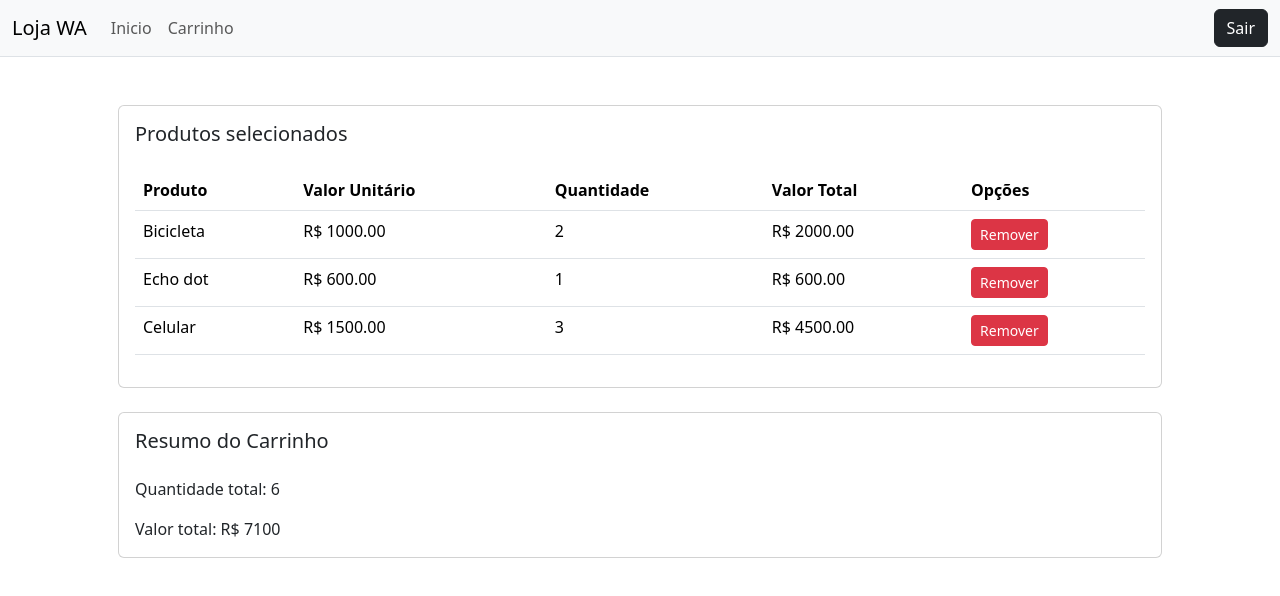
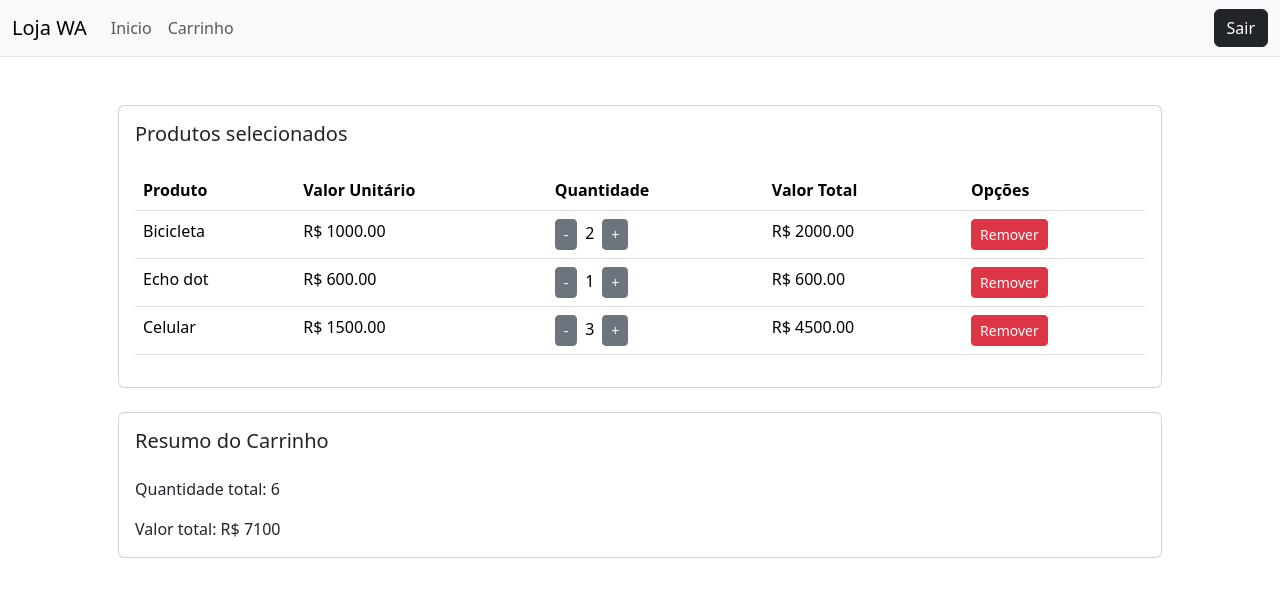
Before and after one commit to SaileSC/WebAcademy-React, a Next.js app: page /carrinho in a window 1280 px wide. Shown: the top 596 px of the page. Built offline with nearby package versions, Linux system fonts and the light colour scheme.

Commit message:
uso de reducer

```diff
--- a/src/app/carrinho/page.tsx
+++ b/src/app/carrinho/page.tsx
@@ -1,30 +1,70 @@
 "use client";
-import React from "react";
+import React, { useReducer } from "react";
 import ListagemCarrinho from "../components/ListagemCarrinho/ListagemCarrinho";
 import { mockItensCarrinho } from "../mock/mockItensCarrinho";
 import { ItemCarrinho } from "../types/ItemCarrinho";
 import { ResumoCarrinho } from "../components/ResumoCarrinho/ResumoCarrinho";
 
+interface State{
+  itensCarrinho:ItemCarrinho[]
+}
+
+type Action =  { type: "aumentar_qtd"; id: string } |  { type: "diminuir_qtd"; id: string } | { type: "remover"; id: string }
+
+const reducerItensCarrinho = (state:State, action:Action):State => {
+  switch(action.type) {
+    case "aumentar_qtd":
+      return {...state,
+        itensCarrinho: state.itensCarrinho.map((item) =>
+        item.id == action.id ?
+        {...item, quantidade: item.quantidade + 1} :
+        item )
+      };
+    case "diminuir_qtd":
+      return {...state,
+        itensCarrinho: state.itensCarrinho.map((item) =>
+        item.id == action.id && item.quantidade > 0 ?
+        {...item, quantidade: item.quantidade - 1} :
+        item )
+      };
+    case "remover":
+      return {...state,
+        itensCarrinho: state.itensCarrinho.filter(
+          (item) => item.id != action.id)
+        };
+    default:
+        throw new Error();
+  }
+}
+
 export default function Carrinho() {
-  const listaProdutos = mockItensCarrinho;
-  const [listaCarrinho, setListaCarrinho] = React.useState<ItemCarrinho[]>(listaProdutos)
+  const [state, dispath] = useReducer(reducerItensCarrinho , {itensCarrinho: mockItensCarrinho})
 
   const removeProduto = (id:string) =>{
-    setListaCarrinho(itens => itens.filter(prod => prod.id != id))
+    dispath({type:"remover", id:id});
+  }
+
+  const aumentaQuantidade = (id:string) =>{
+    dispath({type:"aumentar_qtd", id:id});
+  }
+
+  const diminuiQuantidade = (id:string) =>{
+    dispath({type:"diminuir_qtd", id:id});
   }
 
   const getQuantidadeItensCarrinho = ():number =>{
-    return listaCarrinho.reduce((sum, item) => sum + item.quantidade, 0)
+    return state.itensCarrinho.reduce((sum, item) => sum + item.quantidade, 0)
   }
 
   const getPrecoTotalCarrinho = ():number =>{
-    return parseFloat(listaCarrinho.reduce((sum, item) => sum + (item.preco * item.quantidade), 0).toFixed(2))
+    return parseFloat(state.itensCarrinho.reduce((sum, item) => sum + (item.preco * item.quantidade), 0).toFixed(2))
   }
+
 
   return (
     <main>
         <div className="container p-5">
-          <ListagemCarrinho itens={listaCarrinho} removeProduto={removeProduto}/>
+          <ListagemCarrinho itens={state.itensCarrinho} removeProduto={removeProduto} aumentaQuantiade={aumentaQuantidade} diminuiQuantidade={diminuiQuantidade}/>
           <ResumoCarrinho quantidadeTotal={getQuantidadeItensCarrinho()} valorTotal={getPrecoTotalCarrinho()}/>
         </div>
       </main>
--- a/src/app/components/ListagemCarrinho/ListagemCarrinho.tsx
+++ b/src/app/components/ListagemCarrinho/ListagemCarrinho.tsx
@@ -6,10 +6,12 @@ import { ItemCarrinho } from "@/app/types/ItemCarrinho";
 interface ListaItensProp {
   itens:ItemCarrinho[],
   removeProduto:Function
+  aumentaQuantiade:Function
+  diminuiQuantidade:Function
 }
 
 export const ListagemCarrinho = (
-  {itens, removeProduto}:ListaItensProp
+  {itens, removeProduto, aumentaQuantiade, diminuiQuantidade}:ListaItensProp
 ) => {
     return(
       <div className="card mb-4">
@@ -30,7 +32,7 @@ export const ListagemCarrinho = (
             </thead>
             <tbody>
               {itens.map((item) => (
-                <ItemCarrinhoRow key={item.id} item={item} removeProduto={removeProduto}/>
+                <ItemCarrinhoRow key={item.id} item={item} removeProduto={removeProduto} aumentaQuantiade={aumentaQuantiade} diminuiQuantidade={diminuiQuantidade}/>
               ))}
             </tbody>
           </table>
--- a/src/app/components/ListagemCarrinhoRow/ItemCarrinhoRow.tsx
+++ b/src/app/components/ListagemCarrinhoRow/ItemCarrinhoRow.tsx
@@ -4,10 +4,12 @@ import { ItemCarrinho } from "@/app/types/ItemCarrinho";
 interface ItemCarrinhoProp{
     item:ItemCarrinho
     removeProduto:Function
+    aumentaQuantiade:Function
+    diminuiQuantidade:Function
 }
 
 const ItemCarrinhoRow = (
-    {item, removeProduto}:ItemCarrinhoProp
+    {item, removeProduto, aumentaQuantiade, diminuiQuantidade}:ItemCarrinhoProp
     ) => {
     const valorTotalProduto = (
         precoUnitario: number,
@@ -18,7 +20,11 @@ const ItemCarrinhoRow = (
         <tr>
             <td>{item.nome}</td>
             <td>R$ {(item.preco).toFixed(2)}</td>
-            <td>{item.quantidade}</td>
+            <td>
+                <button className="btn btn-secondary btn-sm me-2" onClick={() => diminuiQuantidade(item.id)}>-</button>
+                {item.quantidade}
+                <button className="btn btn-secondary btn-sm ms-2"onClick={() => aumentaQuantiade(item.id)}>+</button>
+            </td>
 
             <td>R$ {valorTotalProduto(item.preco, item.quantidade).toFixed(2)}</td>
             <td>
```
